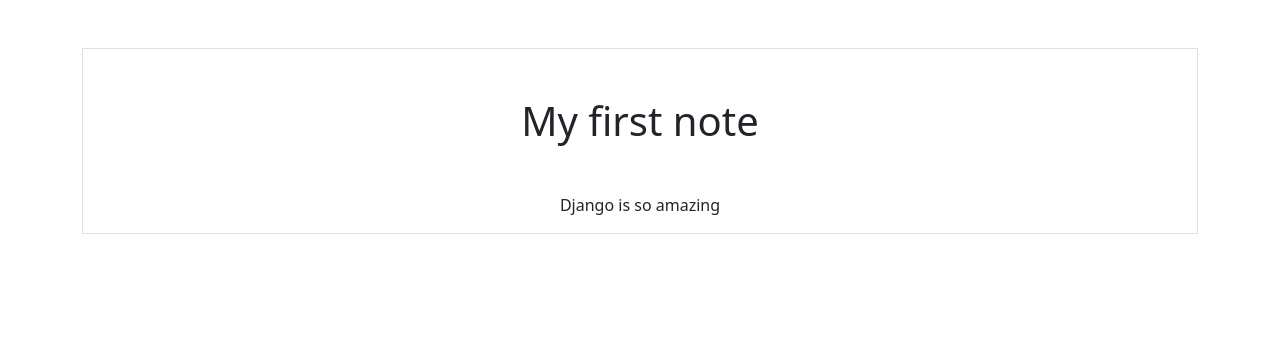
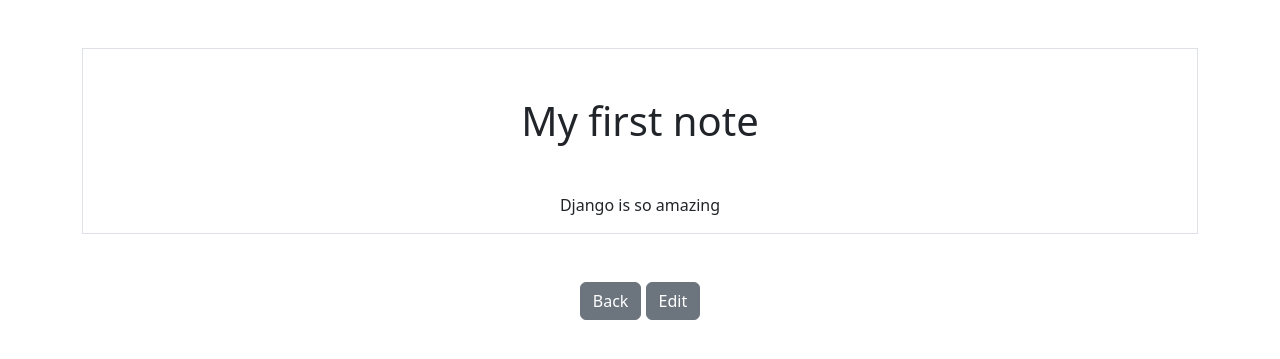
Before and after one commit to Soumava-221B/Beginner-Django-Project, a Django app: page /smart/notes/1 in a window 1280 px wide. Shown: the top 359 px of the page. Run offline with Django 5.2, Linux system fonts and the light colour scheme; data comes from the database, SQL or seed files in the repository; both versions use the stored data as it was after the commit.

Commit message:
edit, back and cancel feature added

```diff
--- a/notes/templates/notes/notes_detail.html
+++ b/notes/templates/notes/notes_detail.html
@@ -3,8 +3,9 @@
 {% block content %}
 <div class="border round">
     <h1 class="m-5">{{note.title}}</h1>
-
     <p>{{note.text}}</p>
 </div>
 
+<a href="{% url 'notes.list' %}" class="btn btn-secondary my-5">Back</a>
+<a href="{% url 'notes.update' pk=note.id %}" class="btn btn-secondary">Edit</a>
 {% endblock %}
--- a/notes/templates/notes/notes_form.html
+++ b/notes/templates/notes/notes_form.html
@@ -2,7 +2,7 @@
 
 {% block content %}
 
-<form action="{% url 'notes.new' %}" method='POST'>{% csrf_token %}
+<form method='POST'>{% csrf_token %}
     {{ form.as_p }}
     <button type="submit" class="btn btn-primary my-5">Submit</button>
 </form>
@@ -11,5 +11,6 @@
     {{form.errors.title.as_text}}
 </div>
 {% endif %}
+<a href="{% url 'notes.list' %}" class="btn btn-secondary">Cancel</a>
 
 {% endblock %}
--- a/notes/urls.py
+++ b/notes/urls.py
@@ -5,5 +5,6 @@ from . import views
 urlpatterns = [
     path('notes', views.NotesListView.as_view(), name="notes.list"),
     path('notes/<int:pk>', views.NotesDetailView.as_view(), name="notes.details"),
+    path('notes/<int:pk>/edit', views.NotesUpdateView.as_view(), name="notes.update"),
     path('notes/new', views.NotesCreateView.as_view(), name="notes.new"),
 ]
--- a/notes/views.py
+++ b/notes/views.py
@@ -1,10 +1,15 @@
 from typing import List
 from django.shortcuts import render
 from django.http import Http404
-from django.views.generic import CreateView, DetailView, ListView
+from django.views.generic import CreateView, DetailView, ListView, UpdateView
 
 from .forms import NotesForm
 from .models import Notes
+
+class NotesUpdateView(UpdateView):
+    model = Notes
+    success_url = '/smart/notes'
+    form_class = NotesForm
 
 class NotesCreateView(CreateView):
     model = Notes
```
Also changed, not shown: db.sqlite3.
